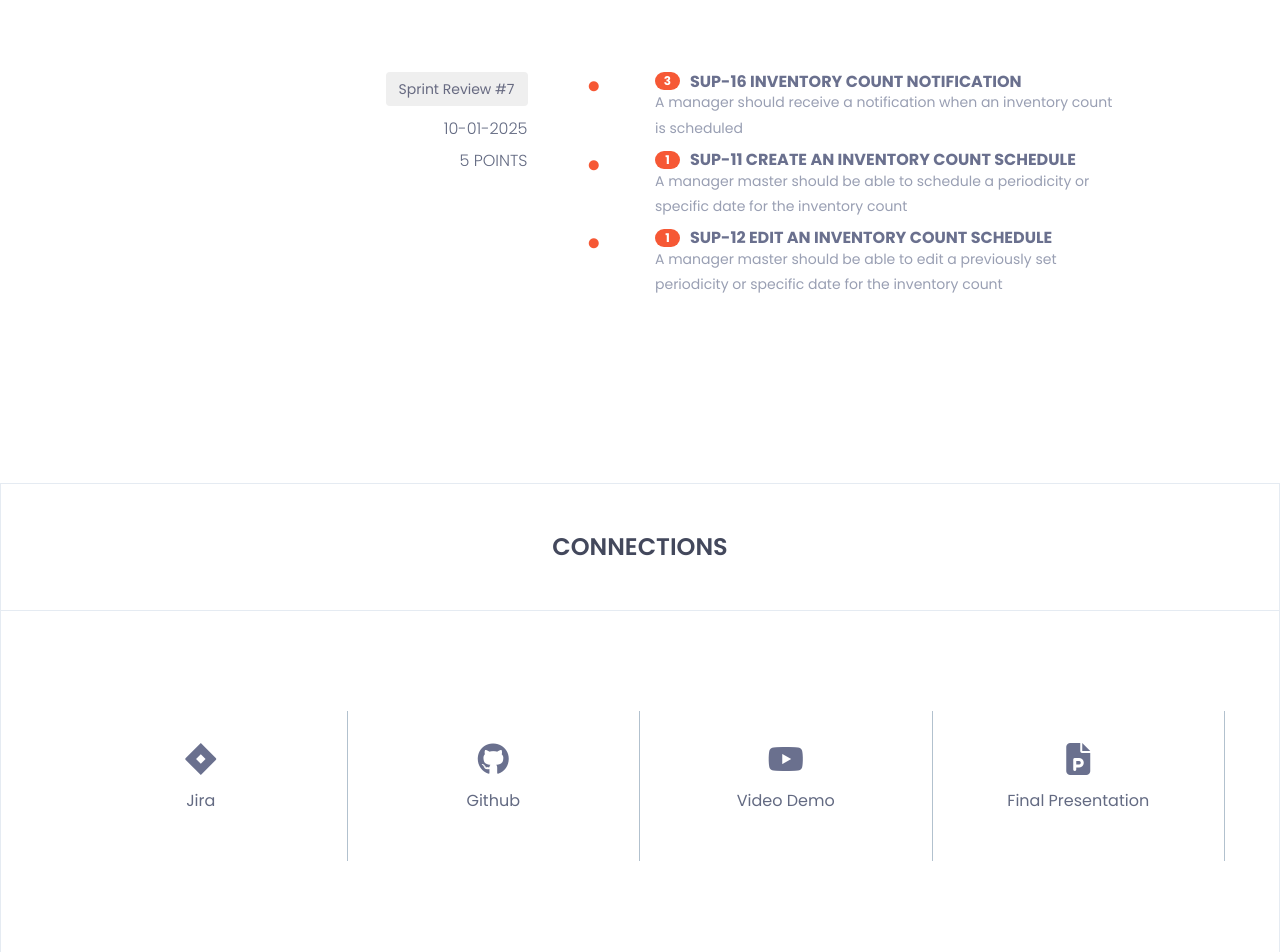
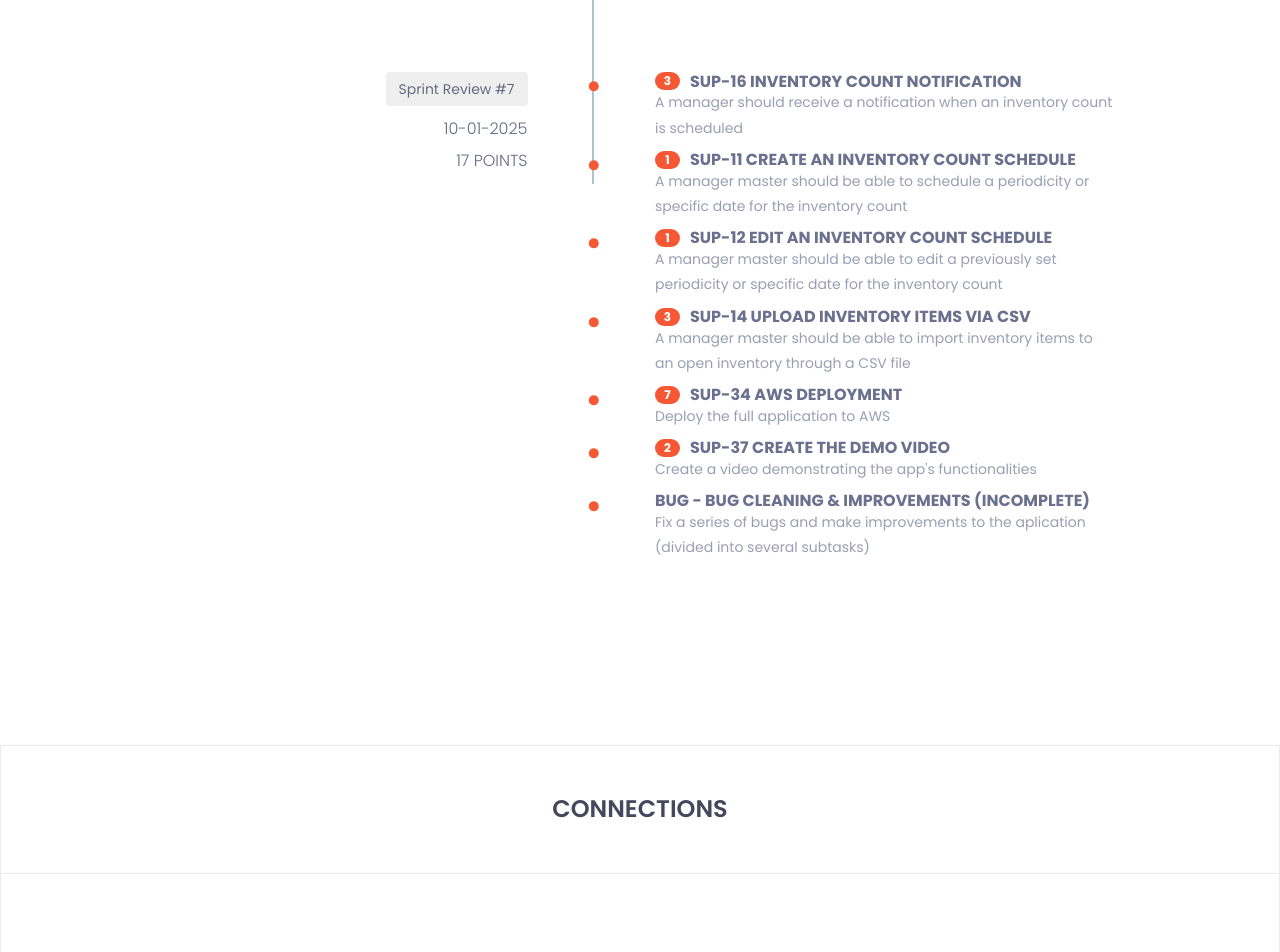
Before and after one commit to SupplyWise/SupplyWiseDocs, a plain HTML site: page index.html in a window 1280 px wide. Shown: the part 4570-5522 px from the top of the page. Drawn offline with nearby package versions, Linux system fonts and the light colour scheme.

Commit message:
docs: sprint 7 review

```diff
--- a/index.html
+++ b/index.html
@@ -553,13 +553,24 @@
 						productOwner: "Maria Sardinha",
 						scrumMaster: "Miguel Miragaia",
 					},
-					summary: null,
-					issues: null,
-					retrospective: null,
+					summary: `This sprint marked the end of the project's development phase, and we focused on finalizing the remaining functionalities and ensuring that we had a stable deployment. <br>
+							We implemented the inventory count notification system, allowing users to receive notifications when an inventory count is scheduled, and the ability to create and edit inventory count schedules for those who have the required permissions. <br>
+							We also finished the Data Migration micro-service, which is responsible for importing inventory items through a CSV file. <br>
+							Additionally, we made some final bug fixes and improvements to the application. <br>
+							Finally, we deployed the full application to AWS and created a demo video showcasing the platform's functionalities.`,
+					issues: `Unfortunally, the Reporting micro-service was not completed, although it is functional and tested locally, it was not deployed to the AWS environment. <br>
+							Overall, time was the main issue, as we had other exams that took priority over the project. <br>`,
+					retrospective: `The team is satisfied with the project's outcome, as we managed to deliver most of the planned functionalities and the platform is functional and ready for use. <br>
+									We are proud of the work we have done and the knowledge we have acquired throughout the project. <br>
+									If we had more time, we feel that we could have delivered even more functionalities and improvements to the platform, but we are happy with the result.`,
 					tasks: [
 						{ title: "SUP-16 Inventory Count Notification", points: 3, description: "A manager should receive a notification when an inventory count is scheduled", link: "https://supplywise.atlassian.net/browse/SUP-16" },
 						{ title: "SUP-11 Create an Inventory Count Schedule", points: 1, description: "A manager master should be able to schedule a periodicity or specific date for the inventory count", link: "https://supplywise.atlassian.net/browse/SUP-11" },
 						{ title: "SUP-12 Edit an Inventory Count Schedule", points: 1, description: "A manager master should be able to edit a previously set periodicity or specific date for the inventory count", link: "https://supplywise.atlassian.net/browse/SUP-12" },
+						{ title: "SUP-14 Upload Inventory Items via CSV", points: 3, description: "A manager master should be able to import inventory items to an open inventory through a CSV file", link: "https://supplywise.atlassian.net/browse/SUP-14" },
+						{ title: "SUP-34 AWS Deployment", points: 7, description: "Deploy the full application to AWS", link: "https://supplywise.atlassian.net/browse/SUP-34" },
+						{ title: "SUP-37 Create the demo video", points: 2, description: "Create a video demonstrating the app's functionalities", link: "https://supplywise.atlassian.net/browse/SUP-37" },
+						{ title: "BUG - Bug Cleaning & Improvements (Incomplete)", description: "Fix a series of bugs and make improvements to the aplication (divided into several subtasks)", link: "https://supplywise.atlassian.net/browse/SUP-78" },
 					]
 				},
 			];
```
